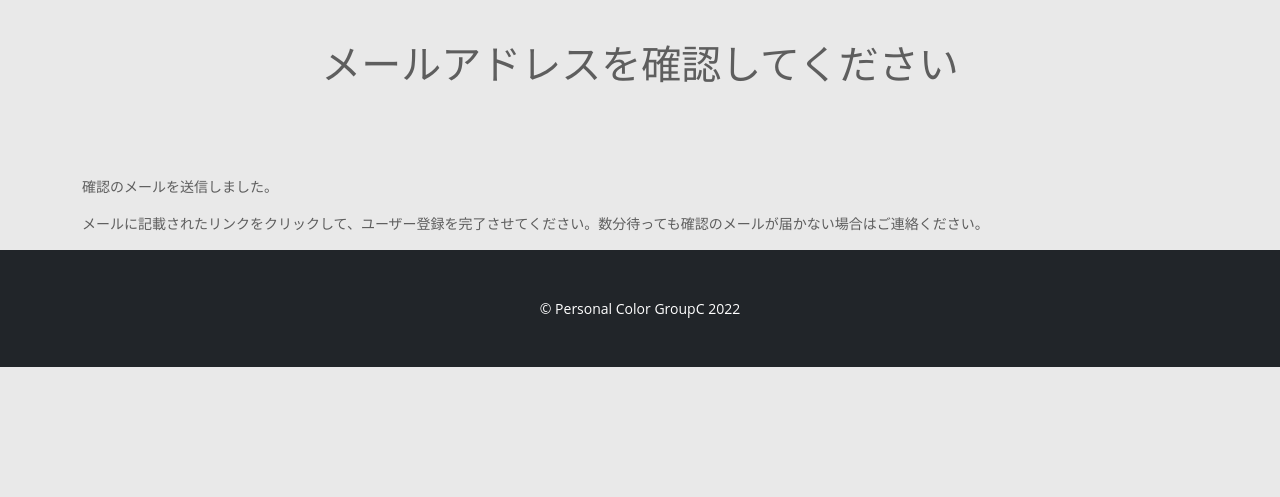
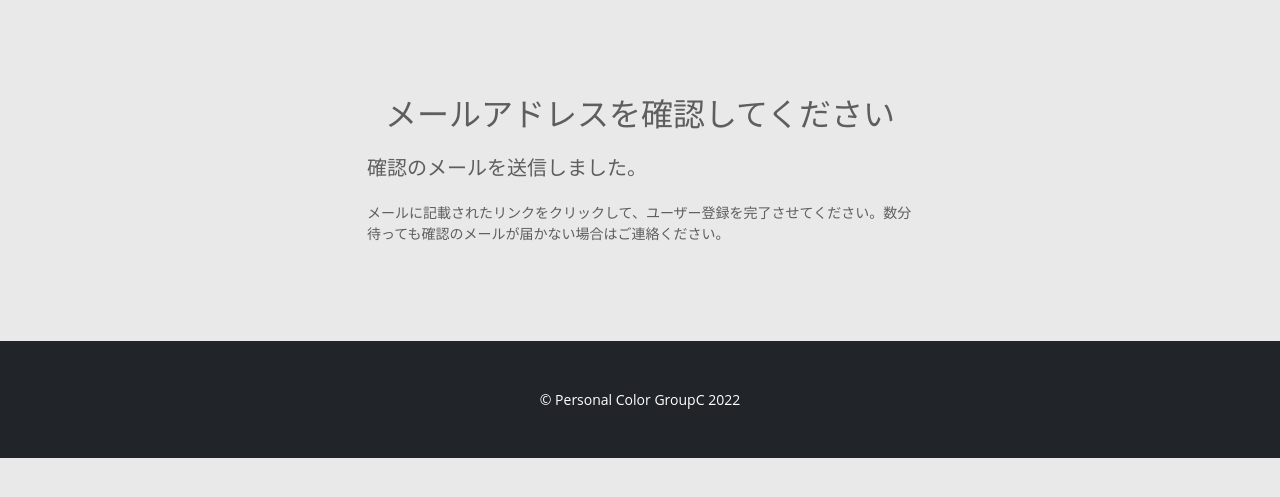
Before and after one commit to naturalmemo/personal_color, a Django app: a page that uses accounts/templates/account/verification_sent.html in a window 1280 px wide. Shown: the part 53-550 px from the top of the page. Run offline with Django 3.2, Linux system fonts and the light colour scheme; some libraries are stand-ins or nearby versions.

Commit message:
レイアウト変更

```diff
--- a/accounts/templates/account/verification_sent.html
+++ b/accounts/templates/account/verification_sent.html
@@ -1,15 +1,17 @@
 {% extends 'base.html' %}
 
 {% block contents %}
-<div class="container">
-    <div class="row">
-        <div class="my-div-style">
-            <h1>メールアドレスを確認してください</h1>
-            <div class="mt-5">
-                <p>確認のメールを送信しました。</p>
-                <p>メールに記載されたリンクをクリックして、ユーザー登録を完了させてください。数分待っても確認のメールが届かない場合はご連絡ください。</p>
+<section class="py-5">
+    <div class="container my-5">
+        <div class="row justify-content-center">
+            <div class="col-lg-6">
+                <font face="筑紫ゴシック">
+                    <h2>メールアドレスを確認してください</h2>
+                    <p class="lead my-4">確認のメールを送信しました。</p>
+                    <p class="mb-0">メールに記載されたリンクをクリックして、ユーザー登録を完了させてください。数分待っても確認のメールが届かない場合はご連絡ください。</p>
+                </font>
             </div>
         </div>
     </div>
-</div>
+</section>
 {% endblock %}
```
